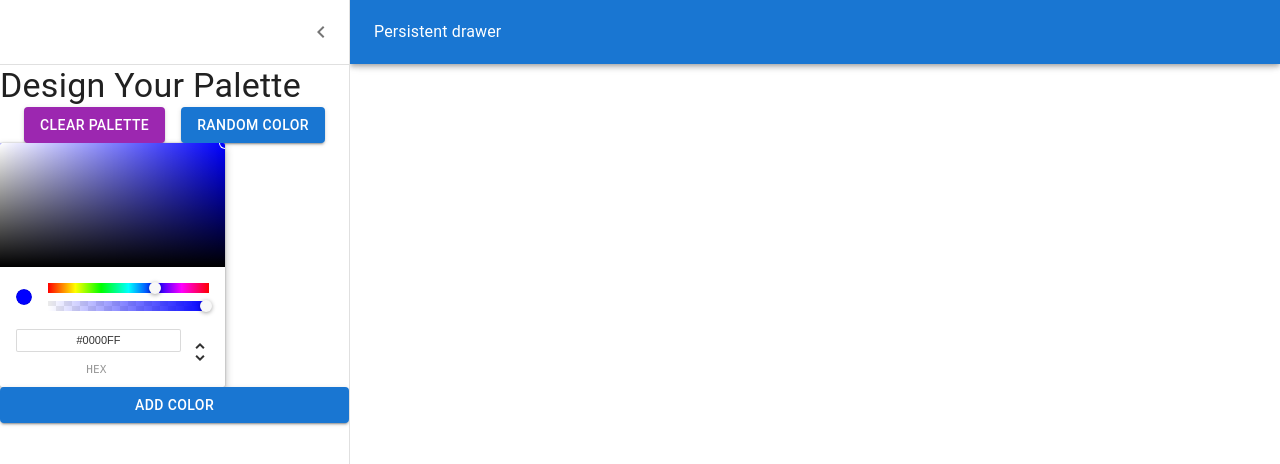
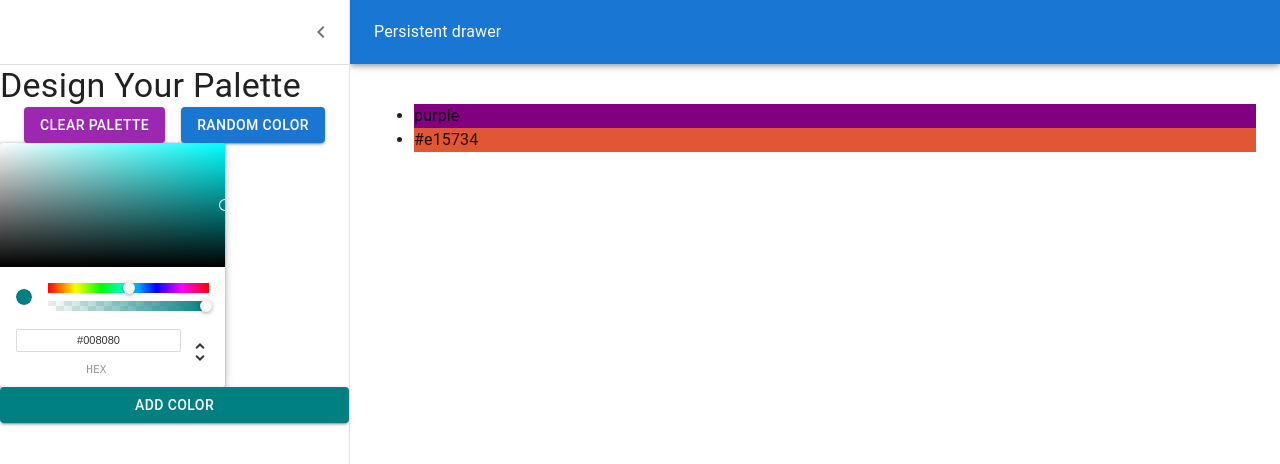
Before and after one commit to RainBoard01/Color-Project, a React (Create React App) app in the folder colors-app/: page /palette/new in a window 1280 px wide. Both pictures are taken after a click on the button "open drawer". Shown: the top 464 px of the page. Built offline with nearby package versions, Linux system fonts and the light colour scheme.

Commit message:
Connect colorpicker with button

```diff
--- a/colors-app/src/NewPaletteForm.js
+++ b/colors-app/src/NewPaletteForm.js
@@ -1,4 +1,4 @@
-import * as React from 'react';
+import React, { useState } from 'react';
 import { styled } from '@mui/material/styles';
 import {
     Box,
@@ -65,15 +65,14 @@ const DrawerHeader = styled('div')(({ theme }) => ({
 }));
 
 export const NewPaletteForm = () => {
-    const [open, setOpen] = React.useState(false);
+    const [open, setOpen] = useState(false);
+    const [currentColor, setCurrentColor] = useState("teal");
+    const [colors, setColors] = useState(["purple","#e15734"]);
 
-    const handleDrawerOpen = () => {
-        setOpen(true);
-    };
-
-    const handleDrawerClose = () => {
-        setOpen(false);
-    };
+    const handleDrawerOpen = () => setOpen(true);
+    const handleDrawerClose = () => setOpen(false);
+    const updateColor = color => setCurrentColor(color.hex);
+    const addColor = () => setColors([...colors, currentColor]);
 
     return (
     <Box sx={{ display: 'flex' }}>
@@ -123,16 +122,25 @@ export const NewPaletteForm = () => {
             </Button>
         </Stack>
         <ChromePicker
-            color='blue'
-            onChangeComplete={newColor => console.log(newColor)}
+            color={ currentColor }
+            onChangeComplete={ updateColor }
         />
-        <Button variant="contained" color="primary">
+        <Button
+            variant="contained"
+            color="primary"
+            style={{background: currentColor}}
+            onClick={ addColor }
+        >
             ADD COLOR
         </Button>
       </Drawer>
       <Main open={open}>
         <DrawerHeader />
-
+        <ul>
+            { colors.map(color =>
+                <li style={{backgroundColor: color}}>{ color }</li>
+            ) }
+        </ul>
       </Main>
     </Box>
   );
```
